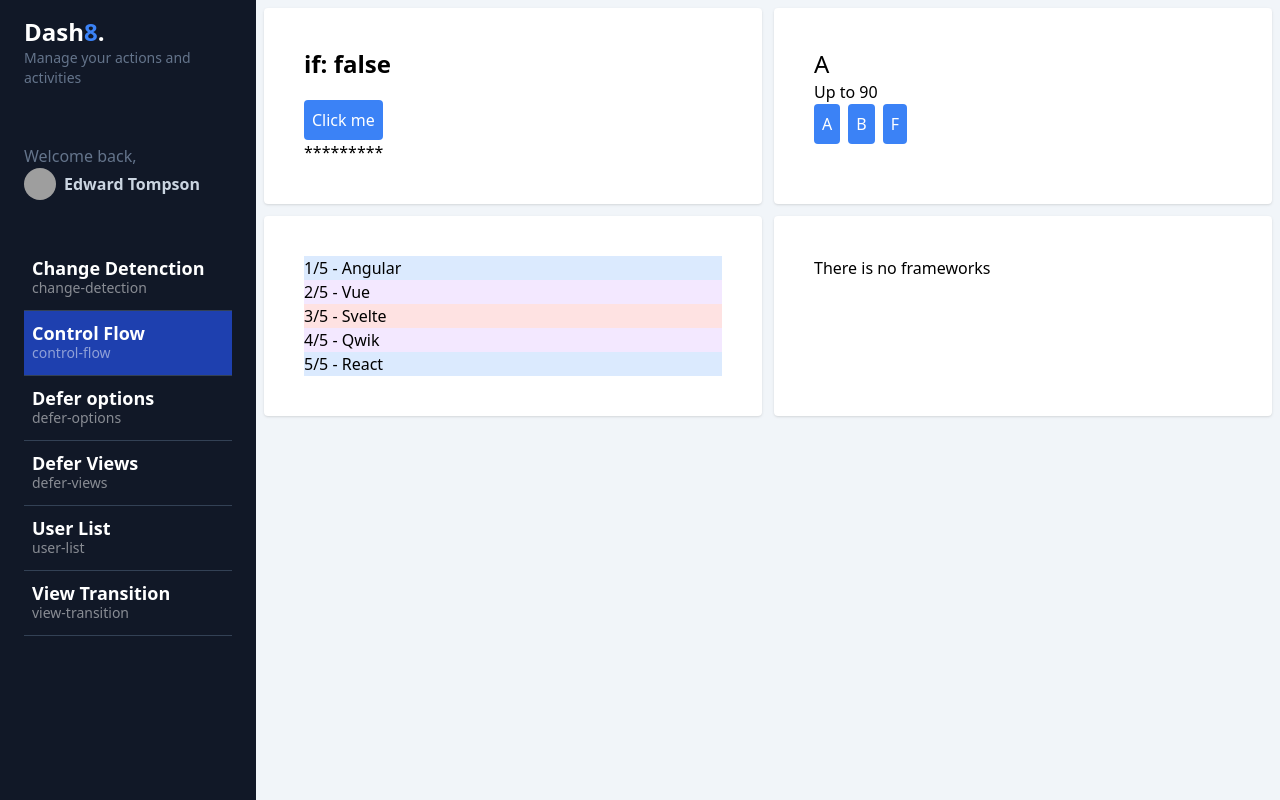
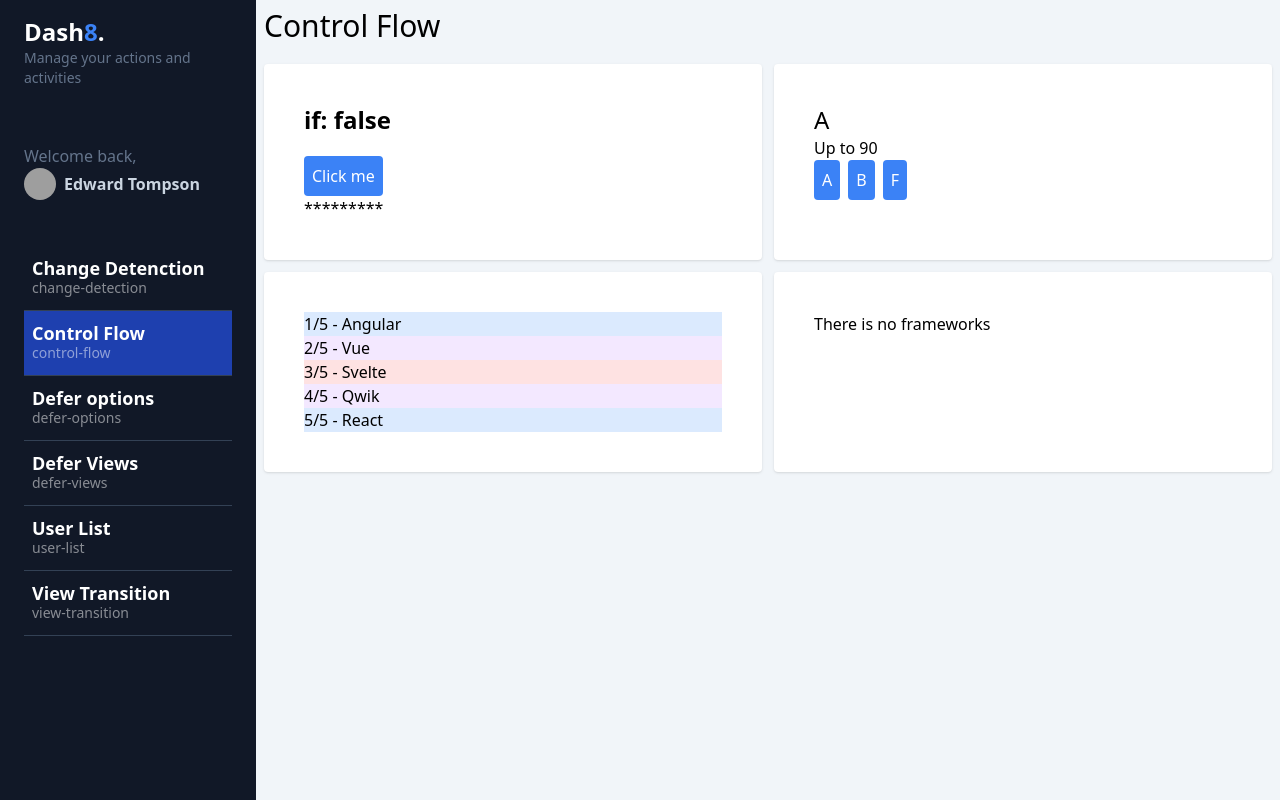
Before and after one commit to andres19r/angular-17-dashboard, an Angular app: page /dashboard/control-flow in a window 1280 px wide. Built offline with nearby package versions, Linux system fonts and the light colour scheme; grey boxes are pictures that could not be loaded.

Commit message:
feat(title): implement template to show required input

```diff
--- a/src/app/dashboard/pages/control-flow/control-flow.component.html
+++ b/src/app/dashboard/pages/control-flow/control-flow.component.html
@@ -1,3 +1,5 @@
+<app-title title="Control Flow" />
+
 <section class="grid grid-cols-1 md:grid-cols-2 gap-3">
   <!-- @if -->
   <div class="bg-white rounded shadow p-10">
--- a/src/app/dashboard/pages/control-flow/control-flow.component.ts
+++ b/src/app/dashboard/pages/control-flow/control-flow.component.ts
@@ -1,11 +1,12 @@
 import { Component, signal } from '@angular/core';
+import { TitleComponent } from '@shared/title/title.component';
 
 type Grade = 'A' | 'B' | 'F';
 
 @Component({
   selector: 'app-control-flow',
   standalone: true,
-  imports: [],
+  imports: [TitleComponent],
   templateUrl: './control-flow.component.html',
   styleUrl: './control-flow.component.scss',
 })
--- a/src/app/shared/title/title.component.html
+++ b/src/app/shared/title/title.component.html
@@ -1 +1 @@
-<p>title works!</p>
+<h1 class="text-3xl mb-5">{{ title }}</h1>
```
Also changed, not shown: src/app/shared/title/title.component.ts (+4 -3 lines).
